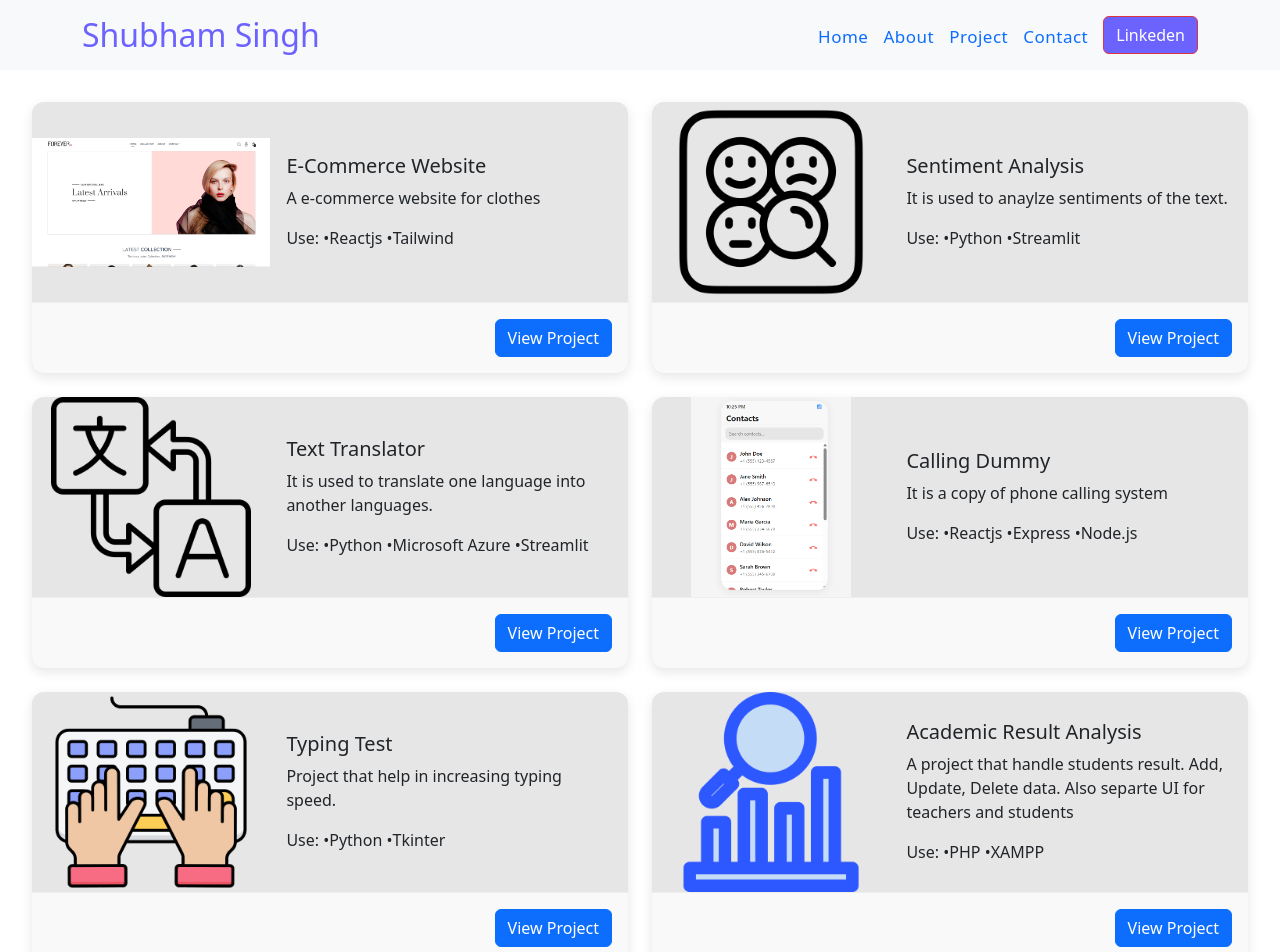
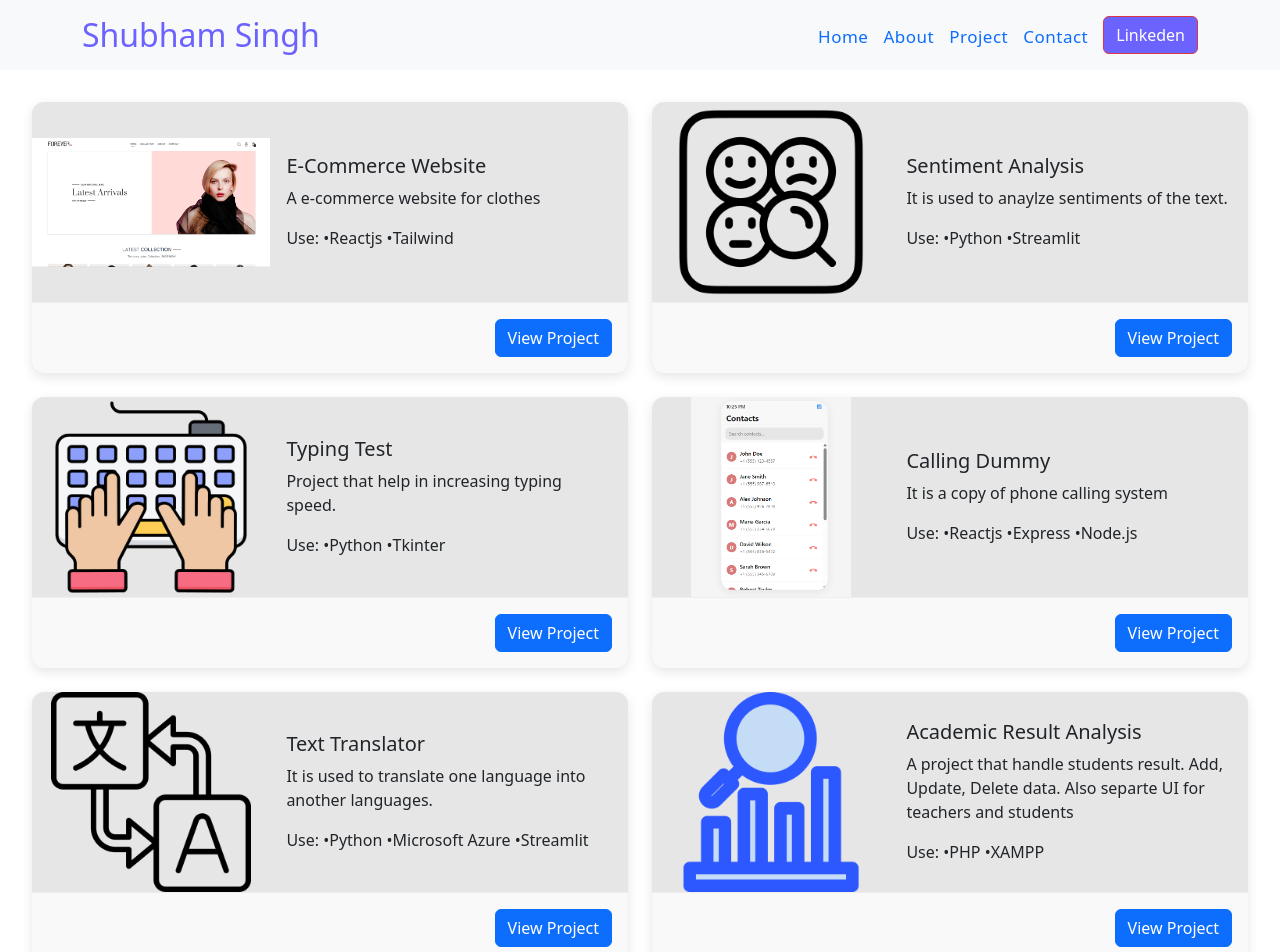
Before and after one commit to Shubhamcse08/_portfolio, a React (Vite) app in the folder client/: page /playlist in a window 1280 px wide. Shown: the top 952 px of the page. Built offline with nearby package versions, Linux system fonts and the light colour scheme.

Commit message:
Swap Text Translator and Typing Test entries

```diff
--- a/client/src/components/data.js
+++ b/client/src/components/data.js
@@ -18,11 +18,12 @@ const projects = [
     },
     {
       id: 3,
-      title: "Text Translator",
-      description: "It is used to translate one language into another  languages.",
-      use:"•Python  •Microsoft Azure  •Streamlit",
-      image:"/language.png" ,
-      link: "https://github.com/Shubhamcse08"
+      title: "Typing Test",
+      description: "Project that help in increasing typing speed.",
+      use:"•Python  •Tkinter",
+      image: "/typing-board.png",
+      link: "https://typing-test-opal-delta.vercel.app"
+
     },
      {
       id: 4,
@@ -35,10 +36,10 @@ const projects = [
 
     {
       id: 5,
-      title: "Typing Test",
-      description: "Project that help in increasing typing speed.",
-      use:"•Python  •Tkinter",
-      image: "/typing-board.png",
+      title: "Text Translator",
+      description: "It is used to translate one language into another  languages.",
+      use:"•Python  •Microsoft Azure  •Streamlit",
+      image:"/language.png" ,
       link: "https://github.com/Shubhamcse08"
     },
     {
```
